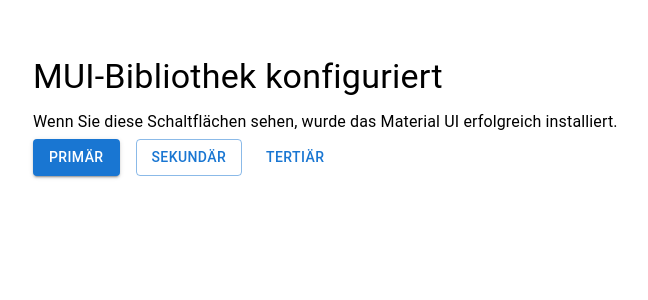
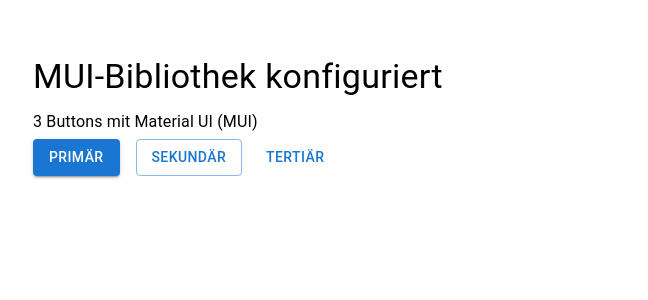
Before and after one commit to Willianfonseca7/Aufgabe, a React (Vite) app: page / in a window 1280 px wide. Shown: the top 300 px of the page, without its empty margins (31-679 px from the left). Built offline with nearby package versions, Linux system fonts and the light colour scheme.

Commit message:
text aktualisiert .

```diff
--- a/src/App.jsx
+++ b/src/App.jsx
@@ -10,7 +10,7 @@
         MUI-Bibliothek konfiguriert
       </Typography>
       <Typography variant="body1" gutterBottom>
-        Wenn Sie diese Schaltflächen sehen, wurde das Material UI erfolgreich installiert.
+        3 Buttons mit Material UI (MUI)
       </Typography>
       <ButtonsShowcase />
     </Container>
```
